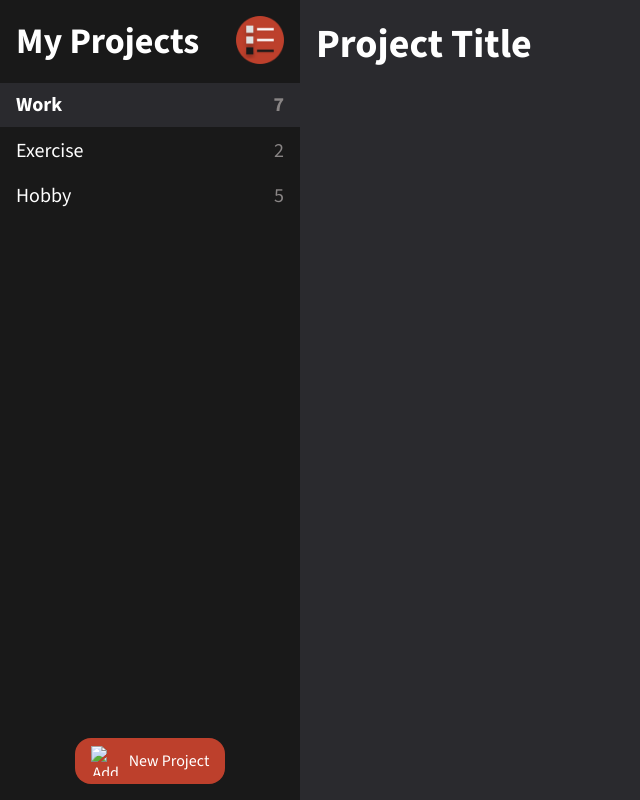
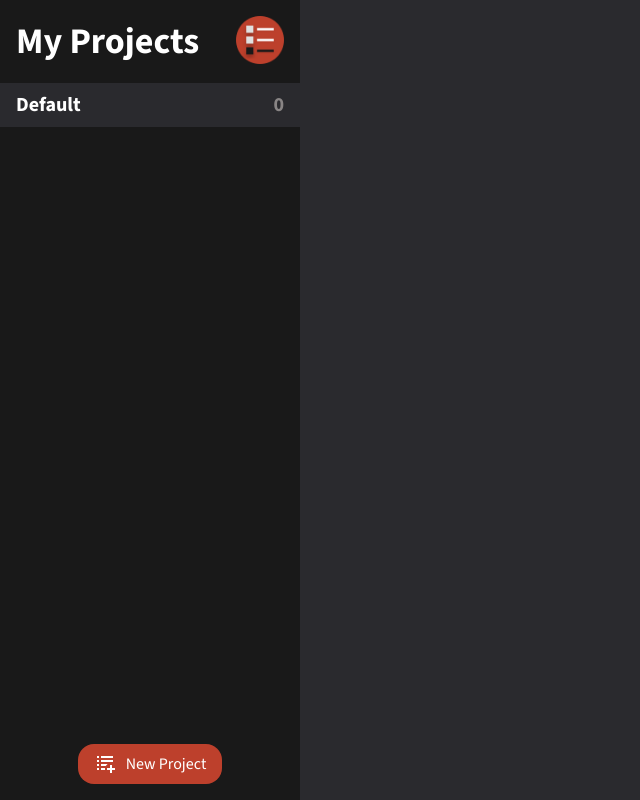
Before and after one commit to 101113608/todo-list, a website built with webpack: page src/template.html in a window 1280 px wide. Shown: the whole page, without its empty margins (0-640 px from the left). Built offline with nearby package versions, Linux system fonts and the light colour scheme; files whose address does not match are found by name.

Commit message:
Update index.js to display projects list, btn icon
To automatically display what projects (todo lists) the user currently
has, index.js has been updated to perform said functionality.

As the projects list is now generated via index.js, the temporary html
that was used to style the look of the projects was removed.

Additionally, the HTML of the 'New Project' button was updated with a
new icon, as the 'Add new icons, illustrations' commit removed the old
icon that the button was using previously.

```diff
--- a/src/js/index.js
+++ b/src/js/index.js
@@ -1 +1,25 @@
 import "../styles.css";
+import { Projects, createProject, createTodo } from "./logic/projects";
+import { createSidebarProjectsList } from "./interface/sidebar/sidebar-projects-list";
+
+(function() {
+    // DOM elements
+    const body = document.querySelector("body");
+    const main = document.querySelector("main");
+    const sidebar = document.querySelector("aside");
+    const sidebarProjectsList = document.querySelector("[data-projects-list]");
+
+    // Data/Objects
+    const projects = new Projects();
+
+    function renderSidebarMain(projectsList) {
+        if (projectsList) {
+            const projectsListElement = createSidebarProjectsList(projectsList);
+
+            sidebarProjectsList.textContent = "";
+            sidebarProjectsList.append(projectsListElement);
+        }
+    }
+
+    renderSidebarMain(projects.getProjectsList());
+})();
--- a/src/template.html
+++ b/src/template.html
@@ -15,36 +15,16 @@
             <img src="images/icons/todo-app-icon.ico" alt="App Icon" width="48" height="48">
         </div>
         <div class="sidebar-main" data-projects-list>
-            <ul>
-                <li>
-                    <button class="project-list-item selected-project" data-project="0">
-                        <span class="project-title" data-project-title>Work</span>
-                        <span class="todo-count" data-todo-count>7</span>
-                    </button>
-                </li>
-                <li>
-                    <button class="project-list-item" data-project="1">
-                        <span class="project-title" data-project-title>Exercise</span>
-                        <span class="todo-count" data-todo-count>2</span>
-                    </button>
-                </li>
-                <li>
-                    <button class="project-list-item" data-project="2">
-                        <span class="project-title" data-project-title>Hobby</span>
-                        <span class="todo-count" data-todo-count>5</span>
-                    </button>
-                </li>
-            </ul>
         </div>
         <div class="sidebar-footer">
-            <button>
-                <img src="images/icons/add-circle.svg" alt="Add Circle Icon" width="30" height="30">
+            <button data-add-project-btn>
+                <img class="add-circle-icon" src="images/icons/list-add.svg" alt="Add Circle Icon" width="24"
+                    height="24">
                 New Project
             </button>
         </div>
     </aside>
     <main>
-        <h1>Project Title</h1>
     </main>
 </body>
 
```
